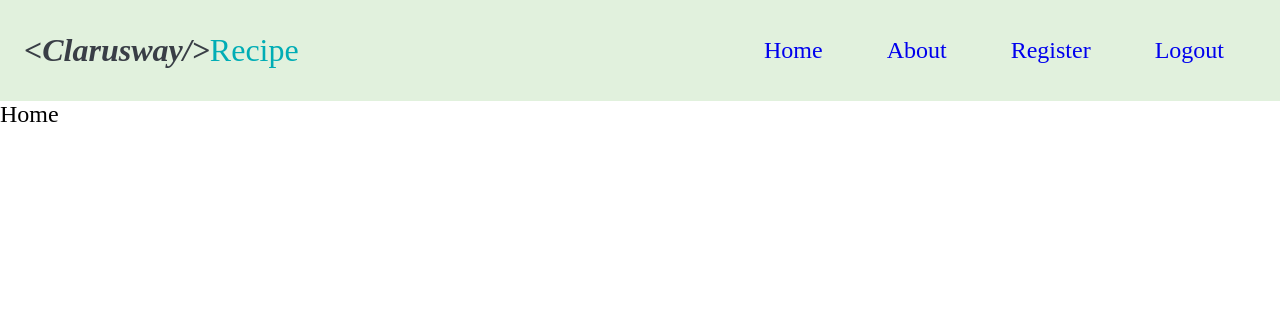
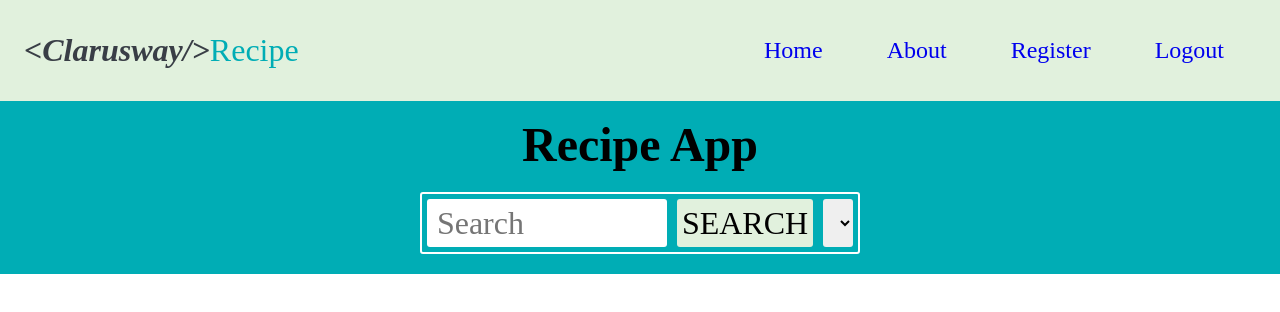
Before and after one commit to seferacikgoz/recipe-app-project, a React (Create React App) app: page / in a window 1280 px wide. Shown: the top 312 px of the page. Built offline with nearby package versions, Linux system fonts and the light colour scheme; no server answers; a web font is replaced by a local one.

Commit message:
button select food input

```diff
--- a/src/components/header/Header.jsx
+++ b/src/components/header/Header.jsx
@@ -1,10 +1,26 @@
 import React from 'react'
+import "./Header.style"
+import { Button, FoodInput, FormContainer, HeaderContainer, MainHeader, Select } from './Header.style'
 
-const Header = () => {
+const Header = ({setQuery}) => {
   return (
-    <div>
-      Header
-    </div>
+   <HeaderContainer>
+    <MainHeader>
+      Recipe App
+    </MainHeader>
+
+    <FormContainer>
+      <FoodInput type="text" placeholder="Search"
+      onChange={(e) => setQuery(e.target.value)}
+      />
+
+      <Button type='submit'>SEARCH</Button>
+
+      <Select name="mealType" id='mealType'>
+
+      </Select>
+    </FormContainer>
+   </HeaderContainer>
   )
 }
 
--- a/src/pages/home/Home.jsx
+++ b/src/pages/home/Home.jsx
@@ -1,5 +1,6 @@
 import axios from 'axios'
 import React, { useEffect, useState } from 'react'
+import Header from '../../components/header/Header'
 
 const Home = () => {
   const APP_ID = "1d5bc390"
@@ -24,7 +25,7 @@ const Home = () => {
 
   return (
     <div>
-      Home
+      <Header setQuery={setQuery}/>
     </div>
   )
 }
```
